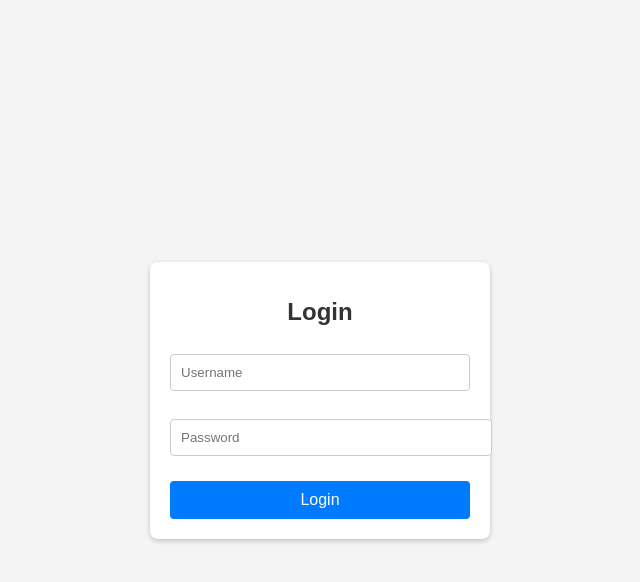
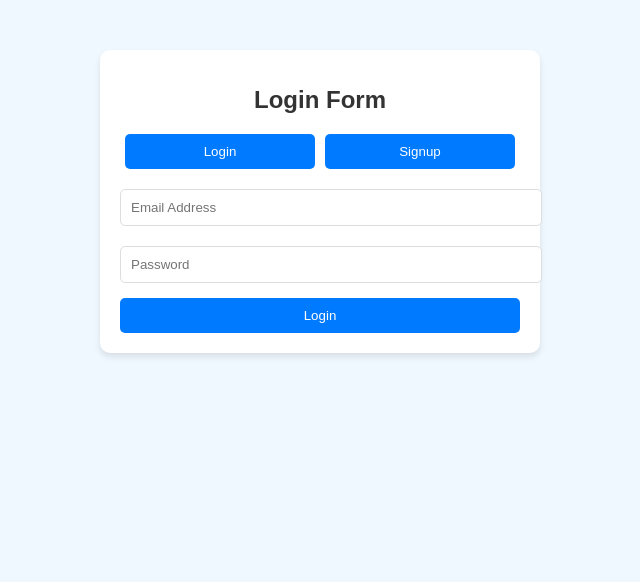
Before and after one commit to santhushii/mediapp, a React (Create React App) app: page / in a window 1280 px wide. Shown: the top 582 px of the page, without its empty margins (320-960 px from the left). Built offline with nearby package versions, Linux system fonts and the light colour scheme.

Commit message:
login and sign up button created

```diff
--- a/package.json
+++ b/package.json
@@ -6,14 +6,17 @@
     "@testing-library/jest-dom": "^5.17.0",
     "@testing-library/react": "^13.4.0",
     "@testing-library/user-event": "^13.5.0",
+    "bcrypt": "^5.1.1",
     "better-sqlite3": "^11.5.0",
     "body-parser": "^1.20.3",
     "cors": "^2.8.5",
     "express": "^4.21.1",
+    "jsonwebtoken": "^9.0.2",
     "multer": "^1.4.5-lts.1",
     "react": "^18.3.1",
     "react-dom": "^18.3.1",
     "react-scripts": "5.0.1",
+    "sqlite3": "^5.1.7",
     "web-vitals": "^2.1.4"
   },
   "scripts": {
--- a/src/login.css
+++ b/src/login.css
@@ -1,54 +1,65 @@
-/* Login Page Styles */
 .login-container {
-    display: flex;
-    justify-content: center;
-    align-items: center;
-    height: 100vh;
-    background-color: #f4f4f4;
-  }
-
-  .login-form {
-    background-color: white;
+    max-width: 400px;
+    margin: 50px auto;
+    background: #fff;
     padding: 20px;
-    border-radius: 8px;
-    box-shadow: 0 2px 5px rgba(0, 0, 0, 0.2);
-    width: 300px;
+    border-radius: 10px;
+    box-shadow: 0 4px 6px rgba(0, 0, 0, 0.1);
+    text-align: center;
   }
 
   .login-form h2 {
-    text-align: center;
     margin-bottom: 20px;
     font-size: 24px;
     color: #333;
   }
 
+  .toggle-buttons {
+    display: flex;
+    justify-content: space-between;
+    margin-bottom: 15px;
+  }
+
+  .toggle-buttons button {
+    flex: 1;
+    padding: 10px 0;
+    margin: 0 5px;
+    border: none;
+    border-radius: 5px;
+    background-color: #f4f4f4;
+    color: #333;
+    cursor: pointer;
+    transition: background 0.3s ease;
+  }
+
+  .toggle-buttons button.active {
+    background-color: #007bff;
+    color: white;
+  }
+
+  .toggle-buttons button:hover:not(.active) {
+    background-color: #ddd;
+  }
+
   .login-form input {
     width: 100%;
     padding: 10px;
-    margin-bottom: 10px;
-    border: 1px solid #ccc;
-    border-radius: 4px;
+    margin-bottom: 15px;
+    border: 1px solid #ddd;
+    border-radius: 5px;
   }
 
   .login-form button {
     width: 100%;
     padding: 10px;
-    background-color: #007bff;
-    color: white;
+    background: #007bff;
+    color: #fff;
     border: none;
-    border-radius: 4px;
+    border-radius: 5px;
     cursor: pointer;
-    font-size: 16px;
-    transition: background-color 0.3s;
+    transition: background 0.3s ease;
   }
 
   .login-form button:hover {
-    background-color: #0056b3;
+    background: #0056b3;
   }
-
-  .error-message {
-    color: red;
-    font-size: 12px;
-    text-align: center;
-    margin-top: 10px;
-  }
--- a/src/login.js
+++ b/src/login.js
@@ -1,35 +1,56 @@
 import React, { useState } from "react";
-import "./login.css"; // Ensure this CSS file exists for styling
+import "./login.css";
 
 const Login = ({ onLogin }) => {
-  const [username, setUsername] = useState("");
+  const [email, setEmail] = useState("");
   const [password, setPassword] = useState("");
-  const [error, setError] = useState("");
+  const [isSignup, setIsSignup] = useState(false); // Toggle between Login and Signup
 
   const handleSubmit = (e) => {
     e.preventDefault();
-    // Simple authentication check for demo purposes
-    if (username === "admin" && password === "password") {
-      onLogin({ username }); // Pass user data to the parent component on successful login
+
+    if (email && password) {
+      if (isSignup) {
+        alert("Signup successful!");
+        setIsSignup(false); // Switch back to login after signup
       } else {
-      setError("Invalid username or password"); // Set error message for failed login
+        // Simulate login success
+        onLogin({ username: email });
+      }
+    } else {
+      alert("Please fill in all fields.");
     }
   };
 
   return (
     <div className="login-container">
-      <form className="login-form" onSubmit={handleSubmit}>
-        <h2>Login</h2>
-        <div className="form-group">
+      <form onSubmit={handleSubmit} className="login-form">
+        <h2>{isSignup ? "Signup Form" : "Login Form"}</h2>
+
+        <div className="toggle-buttons">
+          <button
+            type="button"
+            className={isSignup ? "" : "active"}
+            onClick={() => setIsSignup(false)}
+          >
+            Login
+          </button>
+          <button
+            type="button"
+            className={isSignup ? "active" : ""}
+            onClick={() => setIsSignup(true)}
+          >
+            Signup
+          </button>
+        </div>
+
         <input
-            type="text"
-            placeholder="Username"
-            value={username}
-            onChange={(e) => setUsername(e.target.value)}
+          type="email"
+          placeholder="Email Address"
+          value={email}
+          onChange={(e) => setEmail(e.target.value)}
           required
         />
-        </div>
-        <div className="form-group">
         <input
           type="password"
           placeholder="Password"
@@ -37,9 +58,14 @@ const Login = ({ onLogin }) => {
           onChange={(e) => setPassword(e.target.value)}
           required
         />
-        </div>
-        <button type="submit" className="login-btn">Login</button>
-        {error && <p className="error-message">{error}</p>}
+        {isSignup && (
+          <input
+            type="password"
+            placeholder="Confirm Password"
+            required
+          />
+        )}
+        <button type="submit">{isSignup ? "Signup" : "Login"}</button>
       </form>
     </div>
   );
```
Also changed, not shown: src/server.js (line endings or trailing spaces), 1 other file (tests, documents, lock files or other folders). Lines whose indentation alone changed are shown as unchanged.
